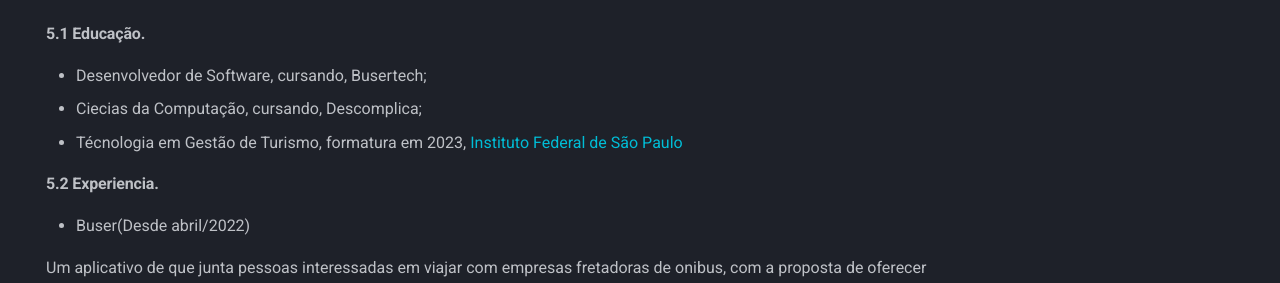
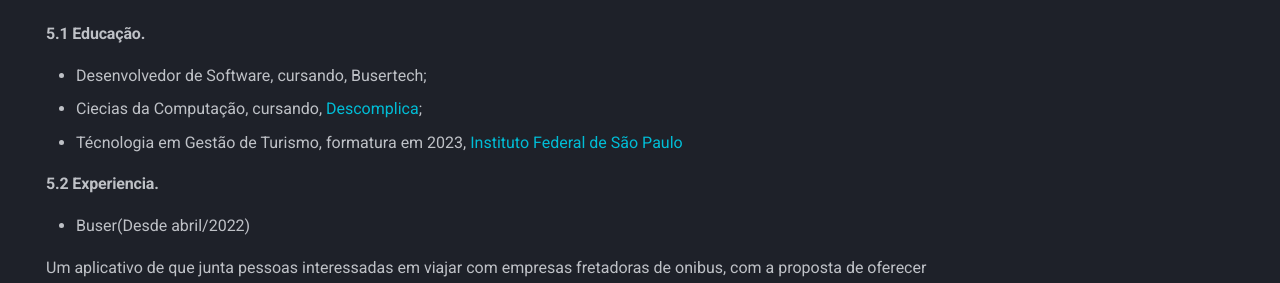
Before and after one commit to DaniDanis/DaniDanis.github.io, an MkDocs documentation site: the page built from docs/index.md, in a window 1280 px wide and 900 px high, scrolled down 1174 px. Shown: the part 433-716 px from the top of the window. Built offline with MkDocs 1.6.1 and Material for MkDocs 9.7.7, drawn with Linux system fonts in a browser that asks for light colours; some of the changed lines change nothing that is shown.

Commit message:
Alguns pequenos ajustes :P

```diff
--- a/docs/index.md
+++ b/docs/index.md
@@ -58,7 +58,7 @@
 #### 5.1 Educação.
 
 * Desenvolvedor de Software, cursando, Busertech;
-* Ciecias da Computação, cursando, Descomplica;
+* Ciecias da Computação, cursando, [Descomplica](https://descomplica.com.br/);
 * Técnologia em Gestão de Turismo, formatura em 2023, [Instituto Federal de São Paulo](https://spo.ifsp.edu.br/)
 
 #### 5.2 Experiencia.
```
